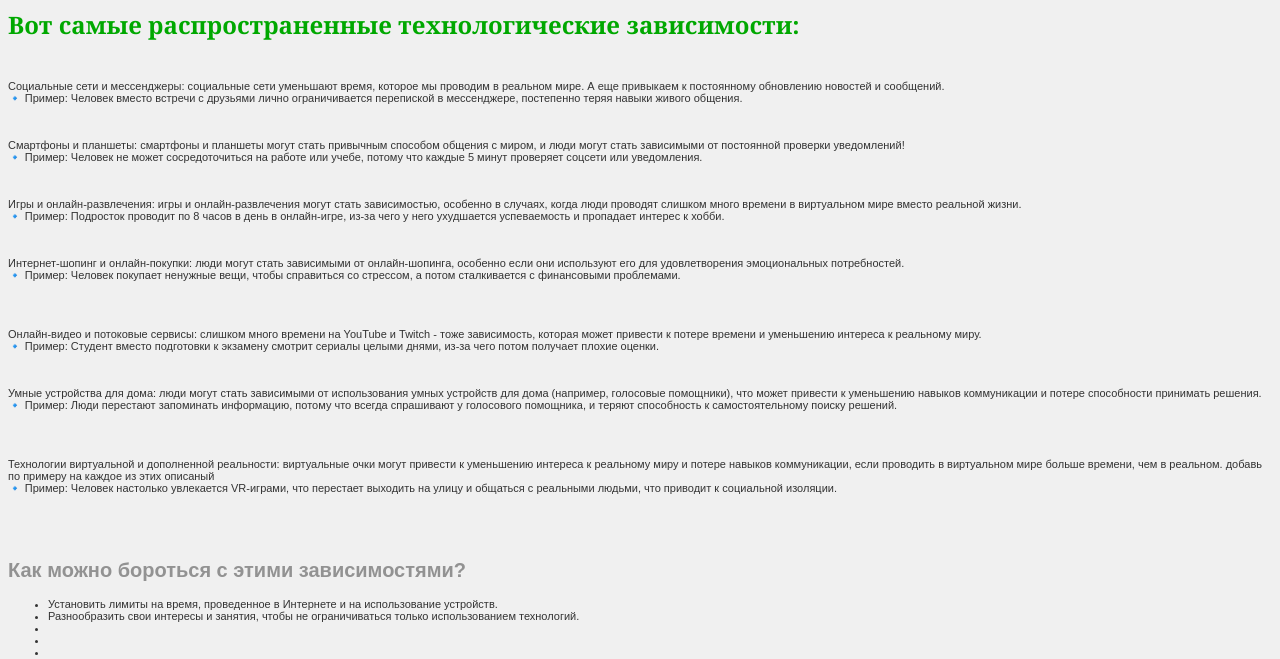
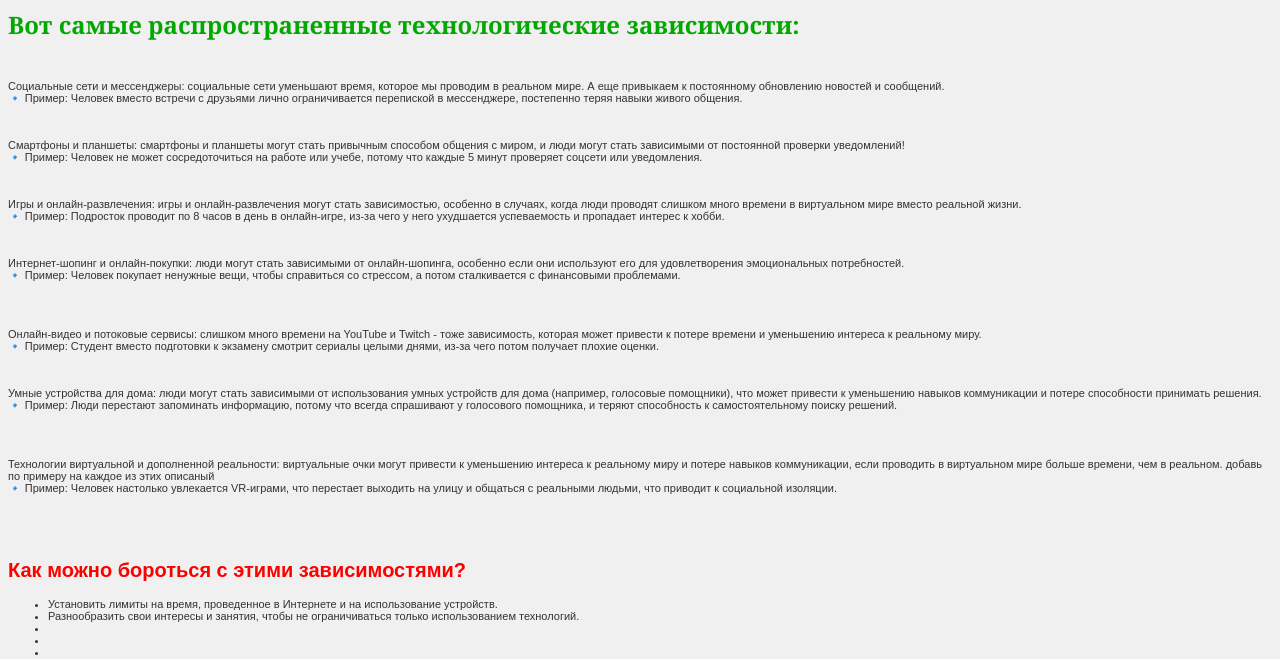
Before and after one commit to UncleBogdan123/html, a plain HTML site: page index.html in a window 1280 px wide. Shown: the top 659 px of the page. Drawn offline with Linux system fonts and the light colour scheme.

Commit message:
modified:   style.css

```diff
--- a/style.css
+++ b/style.css
@@ -10,7 +10,7 @@ h1 {
     font-family: Georgia, serif; /* Семейство шрифтов */
 }
 h2 {
-    color: #929292; /* Цвет заголовка */
+    color: #ff0000; /* Цвет заголовка */
     font-size: 20px; /* Размер шрифта в пунктах */
     font-family: Arial, serif; /* Семейство шрифтов */
 }
```
